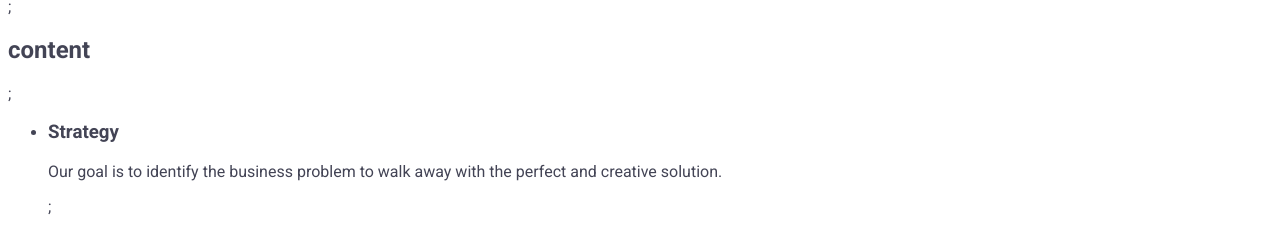
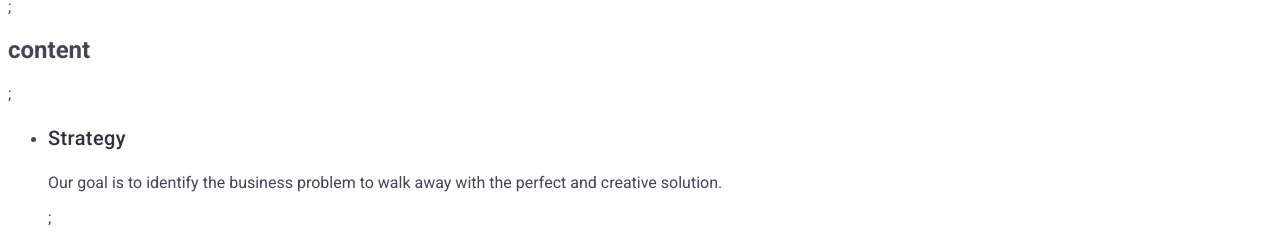
Before and after one commit to VSmyth13/goit-markup-hw-02, a plain HTML site: page index.html in a window 1280 px wide. Shown: the part 494-726 px from the top of the page. Drawn offline with Linux system fonts and the light colour scheme.

Commit message:
Update index.html

```diff
--- a/index.html
+++ b/index.html
@@ -34,7 +34,7 @@
     <section>
         <h2>content</h2>;
         <ul>
-            <li><h3>Strategy</h3>
+            <li><h3 class="spdt">Strategy</h3>
             <p>Our goal is to identify the business problem to walk away with the perfect and creative solution.</p>;
             </li>
             <li>
```
